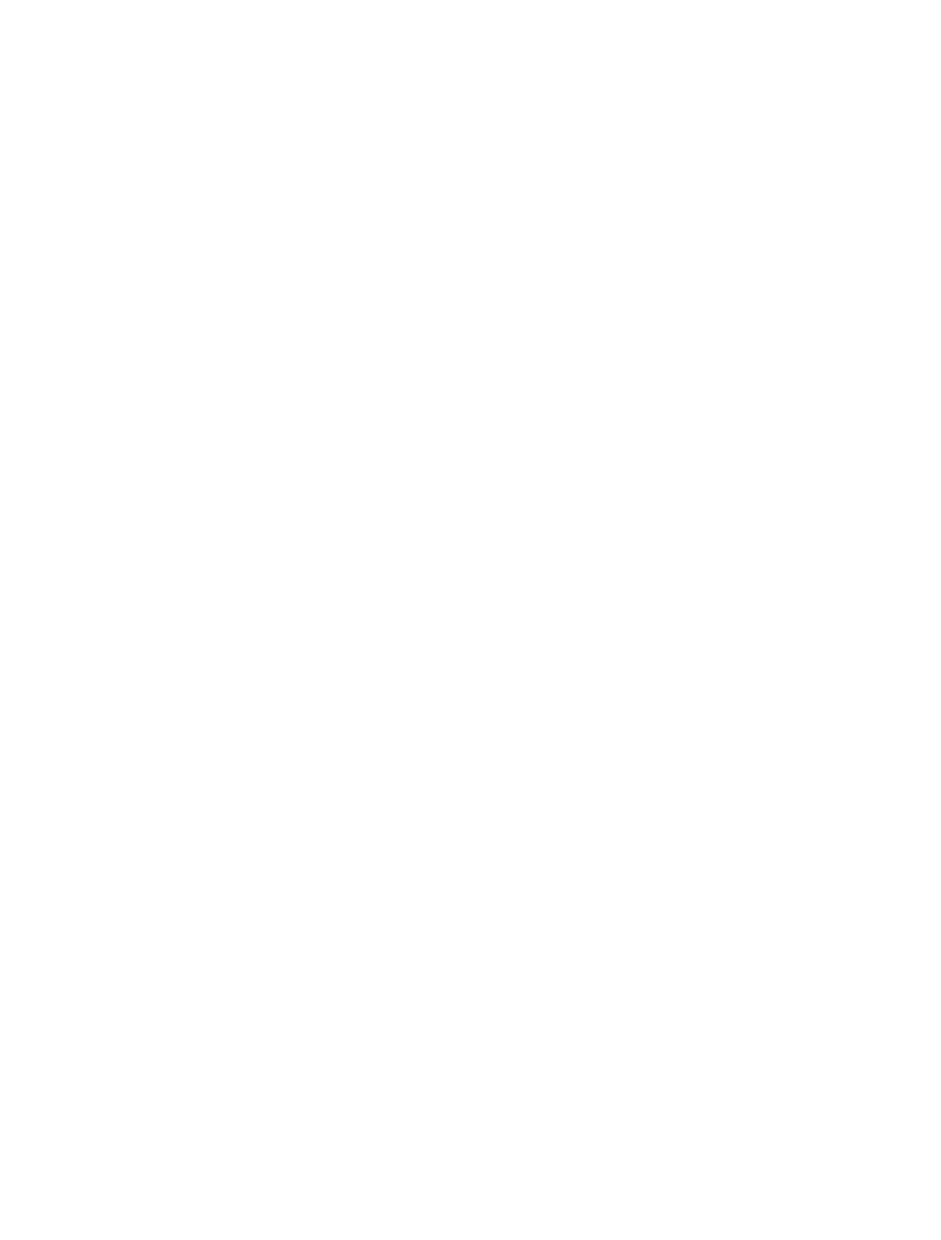
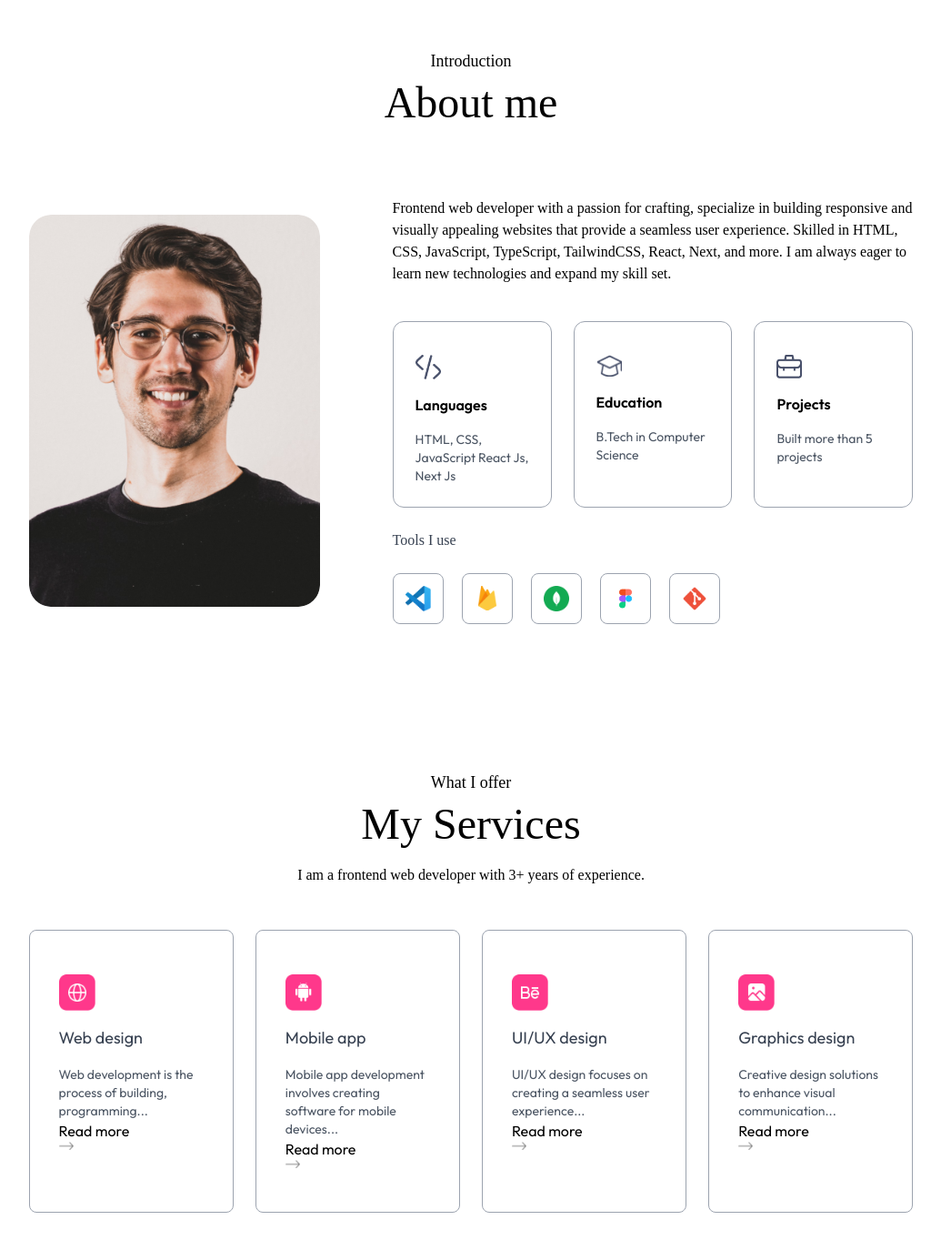
Before and after one commit to AQodS/aqods-porto, a Next.js app: page / in a window 1280 px wide. Shown: the part 787-2150 px from the top of the page at 91% size, without its empty margins (122-1157 px from the left). Before the commit the page ends 800 px from the top, so only its background shows below. Built offline with nearby package versions, Linux system fonts and the light colour scheme; a web font is replaced by a local one.

Commit message:
feat: services

```diff
--- /dev/null
+++ b/app/components/About.jsx
@@ -0,0 +1,57 @@
+import { assets, infoList, toolsData } from "@/assets/assets";
+import Image from "next/image";
+
+const About = () => {
+  return (
+    <div id="about" className="w-full px-[12%] py-10 scroll-mt-20">
+      <h4 className="text-center mb-2 text-lg font-Ovo">Introduction</h4>
+      <h2 className="text-center text-5xl font-Ovo">About me</h2>
+
+      <div className="flex flex-col w-full lg:flex-row items-center gap-20 my-20">
+        <div className="w-64 sm:w-80 rounded-3xl max-w-none">
+          <Image
+            alt="user"
+            className="w-full rounded-3xl"
+            src={assets.user_image}
+          />
+        </div>
+        <div className="flex-1">
+          <p className="mb-10 max-w-2xl font-Ovo">
+            Frontend web developer with a passion for crafting, specialize in
+            building responsive and visually appealing websites that provide a
+            seamless user experience. Skilled in HTML, CSS, JavaScript,
+            TypeScript, TailwindCSS, React, Next, and more. I am always eager to
+            learn new technologies and expand my skill set.
+          </p>
+
+          <ul className="grid grid-cols-1 sm:grid-cols-3 gap-6 max-w-2xl">
+            {infoList.map(({ icon, iconDark, title, description }, index) => (
+              <li
+                className="border-[0.5px] border-gray-400 rounded-xl p-6 cursor-pointer hover:bg-lightHover hover:-translate-y-1 duration-500 hover:shadow-black"
+                key={index}
+              >
+                <Image alt={title} className="w-7 mt-3" src={icon} />
+                <h3 className="my-4 font-semibold trxt-gray-700">{title}</h3>
+                <p className="text-gray-600 text-sm">{description}</p>
+              </li>
+            ))}
+          </ul>
+
+          <h4 className="my-6 text-gray-700 font-Ovo">Tools I use</h4>
+          <ul className="flex items-center gap-3 sm:gap-5">
+            {toolsData.map((tool, index) => (
+              <li
+                className="flex items-center justify-center w-12 sm:w-14 aspect-square border border-gray-400 rounded-lg cursor-pointer hover:-translate-y-1 duration-500"
+                key={index}
+              >
+                <Image alt="Tool" className="w-5 sm:w-7" src={tool} />
+              </li>
+            ))}
+          </ul>
+        </div>
+      </div>
+    </div>
+  );
+};
+
+export default About;
--- a/app/components/Navbar.jsx
+++ b/app/components/Navbar.jsx
@@ -1,8 +1,9 @@
 import { assets } from "@/assets/assets";
 import Image from "next/image";
-import { useRef } from "react";
+import { useEffect, useRef, useState } from "react";
 
 const Navbar = () => {
+  const [isScroll, setIsScroll] = useState(false);
   const sideMenuRef = useRef();
   const openMenu = () => {
     sideMenuRef.current.style.transform = "translateX(-16rem)";
@@ -10,13 +11,28 @@
   const closeMenu = () => {
     sideMenuRef.current.style.transform = "translateX(16rem)";
   };
+
+  useEffect(() => {
+    window.addEventListener("scroll", () => {
+      if (scrollY > 50) {
+        setIsScroll(true);
+      } else {
+        setIsScroll(false);
+      }
+    });
+  }, []);
+
   return (
     <>
       <div className="fixed top-0 left-0 -z-10 translate-y-[-80%]">
         <Image alt="" className="w-full" src={assets.header_bg_color} />
       </div>
 
-      <nav className="w-full fixed px-5 lg:px-8 xl:px-[8%] py-4 flex items-center justify-between z-50">
+      <nav
+        className={`w-full fixed px-5 lg:px-8 xl:px-[8%] py-4 flex items-center justify-between z-50 ${
+          isScroll ? "bg-white bg-opacity-50 backdrop-blur-lg shadow-sm" : ""
+        }`}
+      >
         <a href="#top">
           <Image
             alt=""
@@ -25,7 +41,11 @@
           />
         </a>
 
-        <ul className="hidden md:flex items-center gap-6 lg:gap-8 rounded-full px-12 py-3 bg-white shadow-sm bg-opacity-50">
+        <ul
+          className={`hidden md:flex items-center gap-6 lg:gap-8 rounded-full px-12 py-3 ${
+            isScroll ? "" : "bg-white shadow-sm bg-opacity-50"
+          }`}
+        >
           <li>
             <a className="font-Ovo" href="#top">
               Home
@@ -37,7 +57,7 @@
             </a>
           </li>
           <li>
-            <a className="font-Ovo" href="#service">
+            <a className="font-Ovo" href="#services">
               Service
             </a>
           </li>
--- /dev/null
+++ b/app/components/Services.jsx
@@ -0,0 +1,32 @@
+import { assets, serviceData } from "@/assets/assets";
+import Image from "next/image";
+
+const Services = () => {
+  return (
+    <div id="services" className="w-full px-[12%] py-10 scroll-mt-20">
+      <h4 className="text-center mb-2 text-lg font-Ovo">What I offer</h4>
+      <h2 className="text-center text-5xl font-Ovo">My Services</h2>
+      <p className="text-center max-w-2xl mx-auto mt-5 mb-12 font-Ovo">
+        I am a frontend web developer with 3+ years of experience.
+      </p>
+      <div className="grid grid-cols-auto gap-6 my-10">
+        {serviceData.map(({ icon, title, description, link }, index) => (
+          <div
+            className="border border-gray-400 rounded-lg px-8 py-12 hover:shadow-black cursor-pointer hover:bg-lightHover hover:-translate-y-1 duration-500"
+            key={index}
+          >
+            <Image alt={title} className="w-10" src={icon} />
+            <h3 className="text-lg my-4 text-gray-700">{title}</h3>
+            <p className="text-sm text-gray-600 leading-5">{description}</p>
+            <a href={link}>
+              Read more
+              <Image alt="" className="w-4" src={assets.right_arrow} />
+            </a>
+          </div>
+        ))}
+      </div>
+    </div>
+  );
+};
+
+export default Services;
--- a/app/layout.js
+++ b/app/layout.js
@@ -18,7 +18,7 @@
 
 export default function RootLayout({ children }) {
   return (
-    <html lang="en">
+    <html lang="en" className="scroll-smooth">
       <body
         className={`${outfit.className} ${ovo.className} antialiased overflow-x-hidden`}
       >
--- a/app/page.js
+++ b/app/page.js
@@ -1,12 +1,16 @@
 "use client";
+import About from "./components/About";
 import Header from "./components/Header";
 import Navbar from "./components/Navbar";
+import Services from "./components/Services";
 
 export default function Home() {
   return (
     <>
       <Navbar />
       <Header />
+      <About />
+      <Services />
     </>
   );
 }
--- a/tailwind.config.mjs
+++ b/tailwind.config.mjs
@@ -10,12 +10,19 @@
       colors: {
         lightHover: "#fcf4ff",
         darkHover: "2a004a",
-        darkTheme: "11001f"
+        darkTheme: "11001f",
       },
       fontFamily: {
         Outfit: ["Outfit", "sans-serif"],
         Ovo: ["Ovo", "serif"],
-      }
+      },
+      boxShadow: {
+        black: "2px 2px 0 #000",
+        white: "2px 2px 0 #fff",
+      },
+      gridTemplateColumns: {
+        auto: "repeat(auto-fit, minmax(200px, 1fr))",
+      },
     },
   },
   plugins: [],
```
